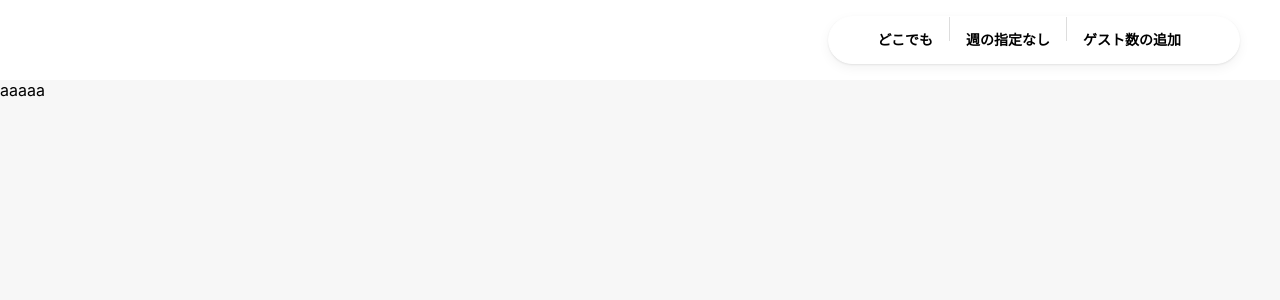
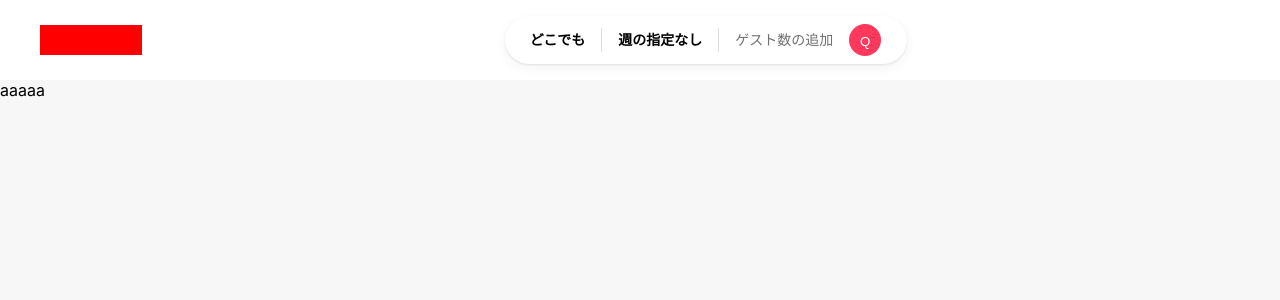
Before and after one commit to yuto-tech/MyMuseum, a Next.js app: page /airbnb in a window 1280 px wide. Shown: the top 300 px of the page. Built offline with nearby package versions, Linux system fonts and the light colour scheme.

Commit message:
controllerの追加

```diff
--- a/src/components/Reproduction/airbnb/header/header.tsx
+++ b/src/components/Reproduction/airbnb/header/header.tsx
@@ -20,8 +20,10 @@
         <Span />
         <Location>
           <AddGuestCount>ゲスト数の追加</AddGuestCount>
+          <SearchIcon>Q</SearchIcon>
         </Location>
       </SearchBar>
+      <Controller aria-label='プロフィール'></Controller>
     </Box>
   );
 };
@@ -48,8 +50,6 @@
 const Anchor = styled.a`
   text-decoration: none;
   background-color: #fff;
-  vertical-align: middle;
-  height: 80px;
   cursor: pointer;
   display: block;
   &:focus {
@@ -69,6 +69,8 @@
   width: 102px;
   height: 30px;
   display: block;
+  margin: auto 0;
+  background-color: red;
 `;
 
 const SearchBar = styled.div`
@@ -76,8 +78,9 @@
   min-width: 348px;
   background-color: #fff;
   flex: 0 1 auto;
-  padding: 0 24px;
+  margin: 0 24px;
   text-align: center;
+  align-items: center;
   border: 1px solid #fff;
   border-radius: 40px;
   height: 48px;
@@ -95,8 +98,9 @@
 `;
 
 const Location = styled.button`
+  display: flex;
   background-color: transparent;
-  margin: 0 auto;
+  align-items: center;
   cursor: pointer;
   padding: 0;
   text-align: inherit;
@@ -137,8 +141,9 @@
 `;
 
 const AddGuestCount = styled.div`
+  color: #717171;
   font-size: 14px;
-  font-weight: 600;
+  font-weight: 400;
   line-height: 18px;
   text-overflow: ellipsis;
   white-space: nowrap; //この使い方は分からない
@@ -148,3 +153,24 @@
   padding-inline-start: 16px;
   padding-inline-end: 16px;
 `;
+
+const SearchIcon = styled.div`
+  background-color: #ff385c;
+  margin: 7px 7px 7px 0;
+  border-radius: 50%;
+  padding: 10px;
+  height: 32px;
+  width: 32px;
+  color: #fff;
+`;
+
+const Controller = styled.div`
+  display: flex;
+  flex: auto;
+  margin-right: 8px;
+  justify-content: flex-end;
+`;
+
+const ControllerAnchor = styled.div`
+  background-color: transparent;
+`;
```
Also changed, not shown: 2 other files (tests, documents, lock files or other folders).
